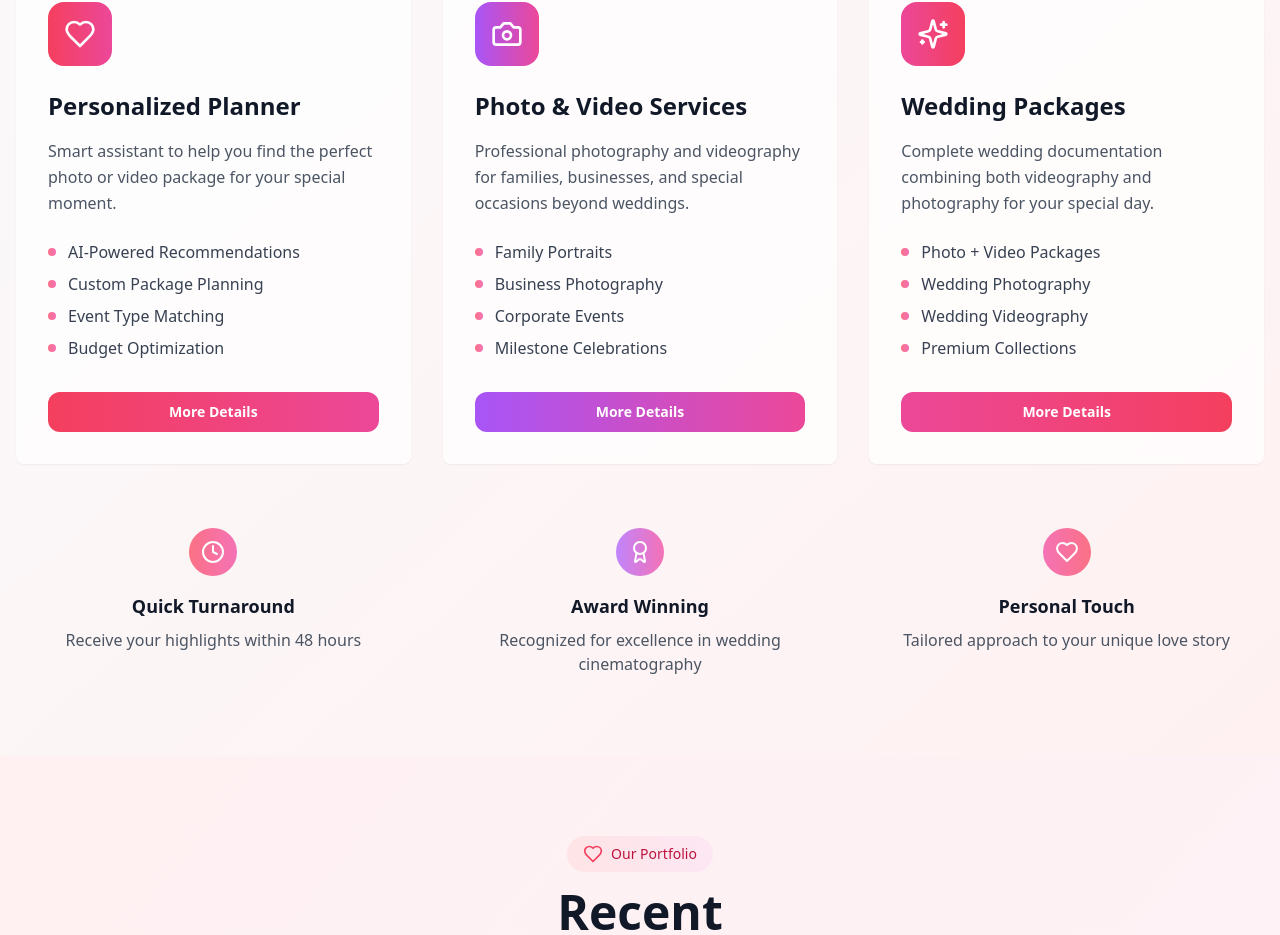
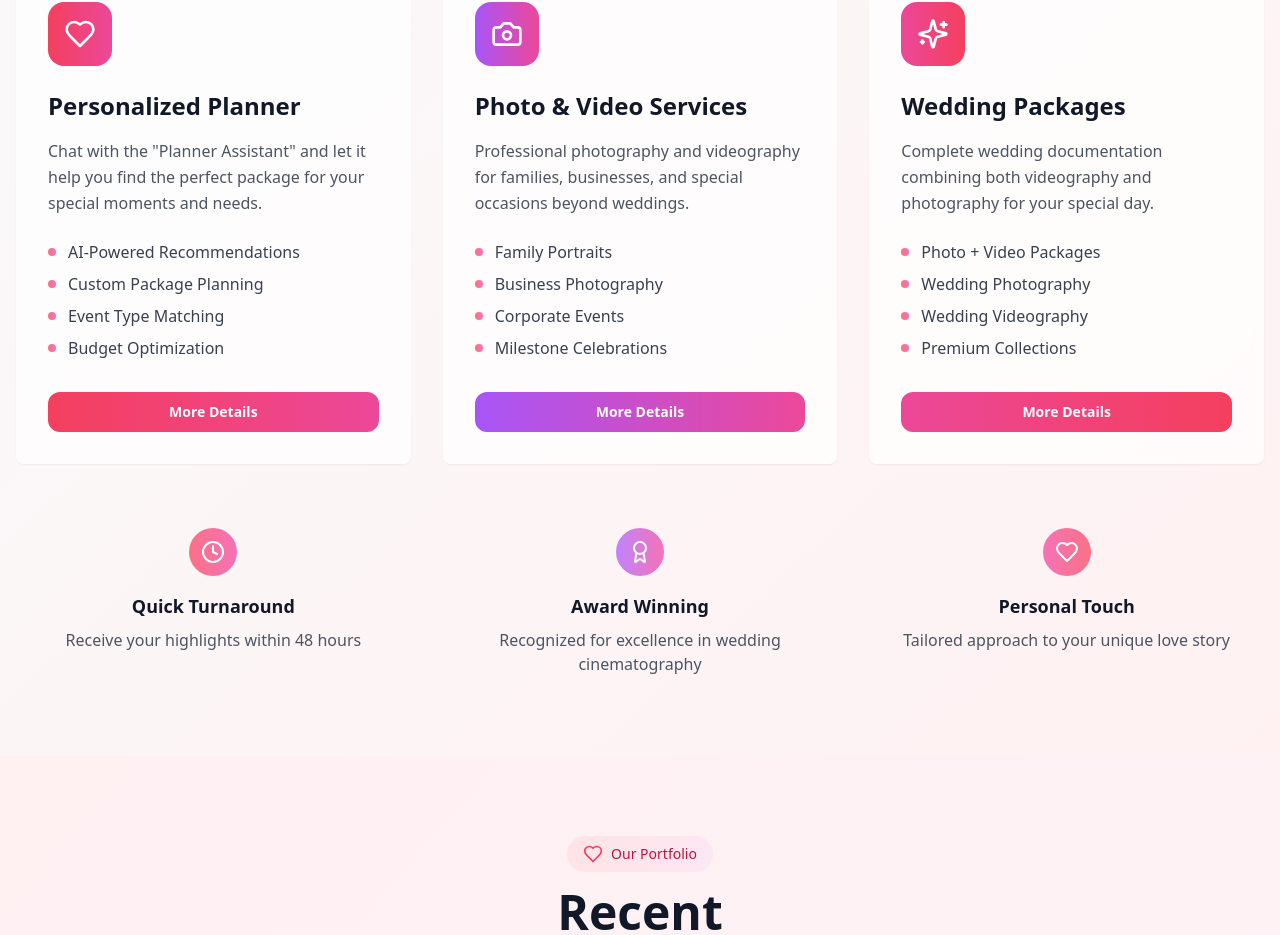
Before and after one commit to alexbullgomes/forever-after-ai-dreams, a React (Vite) app: page / in a window 1280 px wide. Shown: the part 1202-2137 px from the top of the page. Built offline with nearby package versions, Linux system fonts and the light colour scheme.

Commit message:
Update planner assistant description
Replaced the description of the planner assistant service.

```diff
--- a/src/components/Services.tsx
+++ b/src/components/Services.tsx
@@ -23,7 +23,7 @@ const Services = ({
   const services = [{
     icon: Heart,
     title: "Personalized Planner",
-    description: "Smart assistant to help you find the perfect photo or video package for your special moment.",
+    description: "Chat with the \"Planner Assistant\" and let it help you find the perfect package for your special moments and needs.",
     features: ["AI-Powered Recommendations", "Custom Package Planning", "Event Type Matching", "Budget Optimization"],
     gradient: "from-rose-500 to-pink-500",
     route: "/planner"
```
